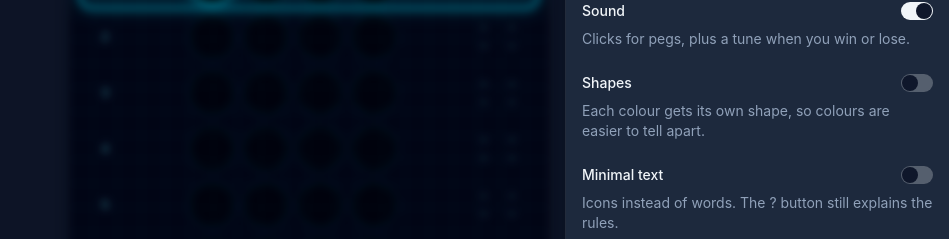
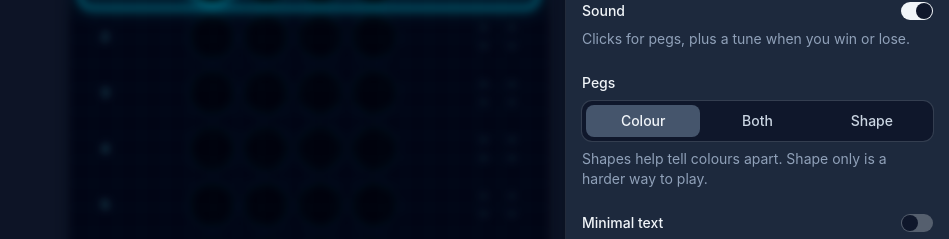
Before and after one commit to kunukn/bulls-and-cows, a React (Vite) app: page /#/ in a window 1280 px wide. Both pictures are taken after a click on the button 862 px from the left and 34 px from the top of the page. Shown: the part 305-544 px from the top of the page, without its empty margins (331-1280 px from the left). Built offline with nearby package versions, Linux system fonts and the light colour scheme; no server answers.

Commit message:
feat(settings): add shape-only peg style
Replace the Shapes switch with a Pegs choice: Colour, Both or Shape. Shape draws every colour peg in one ivory plastic with a ring, so only the moulded shape tells them apart. Persist v2 migrates isPegShapes to pegStyle.

```diff
--- a/src/components/layout/SettingsSheet.tsx
+++ b/src/components/layout/SettingsSheet.tsx
@@ -10,7 +10,11 @@ import {
   SheetTrigger,
 } from "@/components/ui/sheet";
 import { Switch } from "@/components/ui/switch";
-import { COLOR_SCHEMES, useSettings } from "@/features/game/store/settings";
+import {
+  COLOR_SCHEMES,
+  PEG_STYLES,
+  useSettings,
+} from "@/features/game/store/settings";
 import { LanguageSelect } from "@/i18n/LanguageSelect";
 import { GitHubIcon } from "@/components/icons/GitHubIcon";
 import { Bug, Settings } from "lucide-react";
@@ -36,8 +40,8 @@ export function SettingsSheet() {
   const setSoundEnabled = useSettings((state) => state.setSoundEnabled);
   const isPinkBull = useSettings((state) => state.isPinkBull);
   const setPinkBull = useSettings((state) => state.setPinkBull);
-  const isPegShapes = useSettings((state) => state.isPegShapes);
-  const setPegShapes = useSettings((state) => state.setPegShapes);
+  const pegStyle = useSettings((state) => state.pegStyle);
+  const setPegStyle = useSettings((state) => state.setPegStyle);
   const colorScheme = useSettings((state) => state.colorScheme);
   const setColorScheme = useSettings((state) => state.setColorScheme);
   const boardTheme = useSettings((state) => state.boardTheme);
@@ -143,25 +147,37 @@ export function SettingsSheet() {
               {t("common.soundDescription")}
             </p>
           </div>
-          <div className="flex flex-col gap-2">
-            <div className="flex items-center justify-between gap-3">
-              <label htmlFor="settings-peg-shapes" className="font-medium">
-                {t("common.pegShapes")}
-              </label>
-              <Switch
-                id="settings-peg-shapes"
-                checked={isPegShapes}
-                onCheckedChange={setPegShapes}
-                aria-describedby="settings-peg-shapes-description"
-              />
+          <fieldset
+            className="flex flex-col gap-2"
+            aria-describedby="settings-peg-style-description"
+          >
+            <legend className="mb-2 font-medium">{t("common.pegStyle")}</legend>
+            {/* Three options in one group, so colour and shape can't both be off (0014). */}
+            <div className="flex rounded-lg bg-background p-1 ring-1 ring-border">
+              {PEG_STYLES.map((style) => (
+                <label
+                  key={style}
+                  className="flex-1 cursor-pointer rounded-md px-2 py-1.5 text-center text-sm font-medium text-subtle transition-colors has-checked:bg-control has-checked:text-foreground has-focus-visible:outline-2 has-focus-visible:outline-ring"
+                >
+                  <input
+                    type="radio"
+                    name="settings-peg-style"
+                    value={style}
+                    checked={pegStyle === style}
+                    onChange={() => setPegStyle(style)}
+                    className="sr-only"
+                  />
+                  {t(`common.pegStyles.${style}`)}
+                </label>
+              ))}
             </div>
             <p
-              id="settings-peg-shapes-description"
+              id="settings-peg-style-description"
               className="text-sm text-muted-foreground"
             >
-              {t("common.pegShapesDescription")}
+              {t("common.pegStyleDescription")}
             </p>
-          </div>
+          </fieldset>
           <div className="flex flex-col gap-2">
             <div className="flex items-center justify-between gap-3">
               <label htmlFor="settings-minimal-text" className="font-medium">
--- a/src/features/game/components/Palette.tsx
+++ b/src/features/game/components/Palette.tsx
@@ -7,7 +7,7 @@ import { useSettings } from "@/features/game/store/settings";
 import { cn } from "@/utils/cn";
 import { CornerDownLeft, Delete } from "lucide-react";
 import { useTranslation } from "react-i18next";
-import { PEG_CLASS } from "./Peg";
+import { getPegClass } from "./Peg";
 import { PegShape } from "./PegShape";
 
 const actionButtonClass =
@@ -26,7 +26,7 @@ export function Palette() {
   );
   const palette = paletteFor(difficulty);
   const isMinimalText = useSettings((state) => state.isMinimalText);
-  const isPegShapes = useSettings((state) => state.isPegShapes);
+  const pegStyle = useSettings((state) => state.pegStyle);
   // Icon-only buttons keep their name for screen readers and as a tooltip.
   const labelClass = isMinimalText ? "sr-only" : undefined;
 
@@ -60,11 +60,13 @@ export function Palette() {
               key: index + 1,
             })}
             className={cn(
-              PEG_CLASS[color],
+              getPegClass(color, pegStyle),
               "relative grid aspect-square w-full place-items-center rounded-full shadow-[inset_0_-3px_4px_rgb(0_0_0/0.35)] transition-transform hover:scale-105 focus-visible:outline-2 focus-visible:outline-offset-2 focus-visible:outline-ring active:scale-95 disabled:cursor-not-allowed disabled:opacity-40",
             )}
           >
-            {isPegShapes && <PegShape color={color} className="size-3/5" />}
+            {pegStyle !== "color" && (
+              <PegShape color={color} className="size-3/5" />
+            )}
             {/* Keyboard shortcut, in a corner badge so the head stays clear. */}
             <span
               aria-hidden
--- a/src/features/game/components/Peg.tsx
+++ b/src/features/game/components/Peg.tsx
@@ -1,5 +1,5 @@
 import { COLORS, type Color } from "@/features/game/logic";
-import { useSettings } from "@/features/game/store/settings";
+import { type PegStyle, useSettings } from "@/features/game/store/settings";
 import { cn } from "@/utils/cn";
 import { PegShape } from "./PegShape";
 import { PEG_SIZE } from "./rowLayout";
@@ -53,6 +53,17 @@ export const PEG_CLASS: Record<Color, string> = {
   cyan: "bg-peg-cyan",
 };
 
+/*
+ * Shape-only style (0014): every colour shares one ivory plastic, with a thin
+ * ring so the pegs still stand out on light boards and the light app theme.
+ */
+const SHAPE_ONLY_PEG_CLASS = "bg-peg-ivory ring-1 ring-black/25";
+
+/* Fill for a colour peg (board and palette) in the chosen peg style. */
+export function getPegClass(color: Color, pegStyle: PegStyle): string {
+  return pegStyle === "shape" ? SHAPE_ONLY_PEG_CLASS : PEG_CLASS[color];
+}
+
 type Props = {
   color: Color | null;
   className?: string;
@@ -61,7 +72,7 @@ type Props = {
 };
 
 export function Peg({ color, className, style }: Props) {
-  const isPegShapes = useSettings((state) => state.isPegShapes);
+  const pegStyle = useSettings((state) => state.pegStyle);
 
   return (
     <span
@@ -71,12 +82,17 @@ export function Peg({ color, className, style }: Props) {
         PEG_SIZE,
         "grid place-items-center rounded-full",
         color
-          ? cn(PEG_CLASS[color], "shadow-[inset_0_-3px_4px_rgb(0_0_0/0.35)]")
+          ? cn(
+              getPegClass(color, pegStyle),
+              "shadow-[inset_0_-3px_4px_rgb(0_0_0/0.35)]",
+            )
           : "bg-board-hole shadow-[inset_0_2px_4px_rgb(0_0_0/0.5)] ring-1 ring-board-hole-ring",
         className,
       )}
     >
-      {color && isPegShapes && <PegShape color={color} className="size-3/5" />}
+      {color && pegStyle !== "color" && (
+        <PegShape color={color} className="size-3/5" />
+      )}
     </span>
   );
 }
--- a/src/features/game/store/settings.ts
+++ b/src/features/game/store/settings.ts
@@ -6,6 +6,11 @@ import type { Difficulty } from "@/features/game/logic";
 export const COLOR_SCHEMES = ["dark", "light"] as const;
 
 export type ColorScheme = (typeof COLOR_SCHEMES)[number];
+
+/* How colour pegs are told apart: hue, hue + moulded shape (0005), or shape only (0014). */
+export const PEG_STYLES = ["color", "colorShape", "shape"] as const;
+
+export type PegStyle = (typeof PEG_STYLES)[number];
 
 type SettingsStore = {
   difficulty: Difficulty;
@@ -27,9 +32,8 @@ type SettingsStore = {
   /* Pink bull pegs instead of black, for players who find black hard to see. */
   isPinkBull: boolean;
   setPinkBull: (isPinkBull: boolean) => void;
-  /* A shape on each colour peg, for players who find colours hard to tell apart. */
-  isPegShapes: boolean;
-  setPegShapes: (isPegShapes: boolean) => void;
+  pegStyle: PegStyle;
+  setPegStyle: (pegStyle: PegStyle) => void;
   /* App interface only; board themes and printing ignore it (0008). */
   colorScheme: ColorScheme;
   setColorScheme: (colorScheme: ColorScheme) => void;
@@ -53,20 +57,28 @@ export const useSettings = create<SettingsStore>()(
       setSoundEnabled: (isSoundEnabled) => set({ isSoundEnabled }),
       isPinkBull: false,
       setPinkBull: (isPinkBull) => set({ isPinkBull }),
-      isPegShapes: false,
-      setPegShapes: (isPegShapes) => set({ isPegShapes }),
+      pegStyle: "color",
+      setPegStyle: (pegStyle) => set({ pegStyle }),
       colorScheme: "dark",
       setColorScheme: (colorScheme) => set({ colorScheme }),
     }),
     {
       name: "bulls-and-cows:settings",
-      // v1: the Metal board ("gunmetal") was replaced by Felt (0011).
-      version: 1,
+      /*
+       * v1: the Metal board ("gunmetal") was replaced by Felt (0011).
+       * v2: the Shapes switch (isPegShapes) became the pegStyle choice (0014).
+       */
+      version: 2,
       migrate: (persistedState, version) => {
-        const state = persistedState as SettingsStore;
+        const { isPegShapes, ...state } = persistedState as SettingsStore & {
+          isPegShapes?: boolean;
+        };
         const boardTheme: string = state.boardTheme;
         if (version < 1 && boardTheme === "gunmetal") {
-          return { ...state, boardTheme: "felt" };
+          state.boardTheme = "felt";
+        }
+        if (version < 2) {
+          state.pegStyle = isPegShapes ? "colorShape" : "color";
         }
 
         return state;
--- a/src/i18n/locales/ar.json
+++ b/src/i18n/locales/ar.json
@@ -25,8 +25,13 @@
     },
     "pinkBull": "ثيران وردية",
     "pinkBullDescription": "اعرض الأوتاد في المكان الصحيح باللون الوردي بدل الأسود.",
-    "pegShapes": "الأشكال",
-    "pegShapesDescription": "لكل لون شكل خاص به، لتميّز الألوان بسهولة أكبر.",
+    "pegStyle": "الأوتاد",
+    "pegStyleDescription": "الأشكال تساعدك على تمييز الألوان. اللعب بالأشكال فقط أصعب.",
+    "pegStyles": {
+      "color": "اللون",
+      "colorShape": "كلاهما",
+      "shape": "الشكل"
+    },
     "boardTheme": "اللوحة",
     "boardThemes": {
       "wood": "خشب",
--- a/src/i18n/locales/da.json
+++ b/src/i18n/locales/da.json
@@ -25,8 +25,13 @@
     },
     "pinkBull": "Lyserøde tyre",
     "pinkBullDescription": "Vis pinde på rigtig plads i lyserød i stedet for sort.",
-    "pegShapes": "Former",
-    "pegShapesDescription": "Hver farve får sin egen form, så farverne er lettere at kende fra hinanden.",
+    "pegStyle": "Pinde",
+    "pegStyleDescription": "Former gør det lettere at kende farverne fra hinanden. Kun former er sværere.",
+    "pegStyles": {
+      "color": "Farve",
+      "colorShape": "Begge",
+      "shape": "Form"
+    },
     "boardTheme": "Spillebræt",
     "boardThemes": {
       "wood": "Træ",
--- a/src/i18n/locales/de.json
+++ b/src/i18n/locales/de.json
@@ -25,8 +25,13 @@
     },
     "pinkBull": "Pinke Bullen",
     "pinkBullDescription": "Zeigt Stifte an der richtigen Stelle pink statt schwarz.",
-    "pegShapes": "Formen",
-    "pegShapesDescription": "Jede Farbe bekommt ihre eigene Form, so kannst du die Farben leichter unterscheiden.",
+    "pegStyle": "Stifte",
+    "pegStyleDescription": "Formen helfen dir, die Farben zu unterscheiden. Nur mit Formen ist es schwerer.",
+    "pegStyles": {
+      "color": "Farbe",
+      "colorShape": "Beides",
+      "shape": "Form"
+    },
     "boardTheme": "Spielbrett",
     "boardThemes": {
       "wood": "Holz",
--- a/src/i18n/locales/en.json
+++ b/src/i18n/locales/en.json
@@ -25,8 +25,13 @@
     },
     "pinkBull": "Pink bulls",
     "pinkBullDescription": "Show right-spot pegs in pink instead of black.",
-    "pegShapes": "Shapes",
-    "pegShapesDescription": "Each colour gets its own shape, so colours are easier to tell apart.",
+    "pegStyle": "Pegs",
+    "pegStyleDescription": "Shapes help tell colours apart. Shape only is a harder way to play.",
+    "pegStyles": {
+      "color": "Colour",
+      "colorShape": "Both",
+      "shape": "Shape"
+    },
     "boardTheme": "Board",
     "boardThemes": {
       "wood": "Wood",
--- a/src/i18n/locales/fr.json
+++ b/src/i18n/locales/fr.json
@@ -25,8 +25,13 @@
     },
     "pinkBull": "Taureaux roses",
     "pinkBullDescription": "Affiche les pions bien placés en rose plutôt qu’en noir.",
-    "pegShapes": "Formes",
-    "pegShapesDescription": "Chaque couleur a sa propre forme, pour mieux les reconnaître.",
+    "pegStyle": "Pions",
+    "pegStyleDescription": "Les formes aident à reconnaître les couleurs. Avec les formes seules, c’est plus dur.",
+    "pegStyles": {
+      "color": "Couleur",
+      "colorShape": "Les deux",
+      "shape": "Forme"
+    },
     "boardTheme": "Plateau",
     "boardThemes": {
       "wood": "Bois",
--- a/src/i18n/locales/hi.json
+++ b/src/i18n/locales/hi.json
@@ -25,8 +25,13 @@
     },
     "pinkBull": "गुलाबी बुल",
     "pinkBullDescription": "सही जगह वाली खूँटियाँ काली की जगह गुलाबी दिखाएँ।",
-    "pegShapes": "आकार",
-    "pegShapesDescription": "हर रंग का अपना आकार होता है, ताकि रंग आसानी से पहचान सको।",
+    "pegStyle": "खूँटियाँ",
+    "pegStyleDescription": "आकार से रंग पहचानना आसान होता है। सिर्फ़ आकार से खेलना ज़्यादा मुश्किल है।",
+    "pegStyles": {
+      "color": "रंग",
+      "colorShape": "दोनों",
+      "shape": "आकार"
+    },
     "boardTheme": "बोर्ड",
     "boardThemes": {
       "wood": "लकड़ी",
--- a/src/i18n/locales/zh.json
+++ b/src/i18n/locales/zh.json
@@ -25,8 +25,13 @@
     },
     "pinkBull": "粉色公牛",
     "pinkBullDescription": "位置正确的提示钉显示为粉色，而不是黑色。",
-    "pegShapes": "形状",
-    "pegShapesDescription": "每种颜色都有自己的形状，更容易分清颜色。",
+    "pegStyle": "棋子",
+    "pegStyleDescription": "形状能帮你分清颜色。只看形状会更难。",
+    "pegStyles": {
+      "color": "颜色",
+      "colorShape": "两者",
+      "shape": "形状"
+    },
     "boardTheme": "棋盘",
     "boardThemes": {
       "wood": "木纹",
--- a/src/index.css
+++ b/src/index.css
@@ -17,6 +17,8 @@
   --color-peg-orange: oklch(0.74 0.18 55);
   --color-peg-pink: oklch(0.78 0.14 350);
   --color-peg-cyan: oklch(0.8 0.13 210);
+  /* Shape-only pegs (0014): one ivory plastic, so only the shape tells them apart. */
+  --color-peg-ivory: oklch(0.93 0.03 90);
 
   /*
    * Peg micro-animations: five insert variants, all rigid-body motion (pegs are plastic, not jelly) (picked per slot in Peg.tsx so
```
Also changed, not shown: 1 other file (tests, documents, lock files or other folders).
